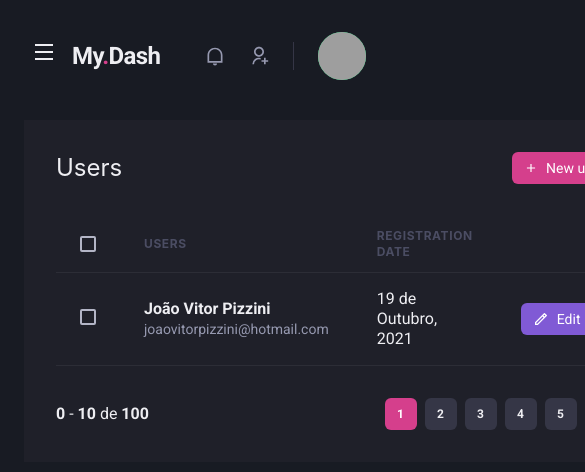
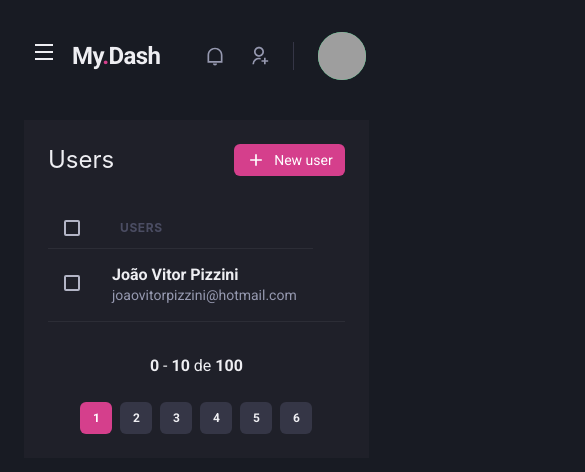
Before and after one commit to JVPizzini/mydash, a Next.js app: page /users in a window 390 px wide. Shown: the top 472 px of the page, 585 px wide, since content can reach past the window. Built offline with nearby package versions, Linux system fonts and the light colour scheme; grey boxes are pictures that could not be loaded.

Commit message:
responsividade nas páginas

```diff
--- a/src/components/Pagination/index.tsx
+++ b/src/components/Pagination/index.tsx
@@ -4,7 +4,7 @@ import { PaginationItems } from "./PaginationItems";
 export function Pagination() {
   return (
     <Stack
-      direction="row"
+      direction={["column","row"]}
       justify="space-between"
       align="center"
       mt="8"
--- a/src/components/Sidebar/NavLink.tsx
+++ b/src/components/Sidebar/NavLink.tsx
@@ -1,17 +1,20 @@
 import Icon from "@chakra-ui/icon";
-import { Link, Text, LinkProps as ChakraLinkProps } from "@chakra-ui/react";
+import { Link as ChakraLink, Text, LinkProps as ChakraLinkProps } from "@chakra-ui/react";
 import { ElementType } from "react";
-
+import Link from 'next/link';
 interface NavLinkProps extends ChakraLinkProps {
   icon: ElementType;
   children: string;
+  href: string;
 }
 
-export function NavLink({icon, children,...rest }: NavLinkProps) {
+export function NavLink({ icon, children, href, ...rest }: NavLinkProps) {
   return (
-    <Link display="flex" align="center" {...rest}>
-      <Icon as={icon} fontSize="20" />
-      <Text ml="4" fontWeight="medium" >{children}</Text>
+    <Link href={href} passHref>
+      <ChakraLink display="flex" align="center" {...rest}>
+        <Icon as={icon} fontSize="20" />
+        <Text ml="4" fontWeight="medium" >{children}</Text>
+      </ChakraLink>
     </Link>
   );
 }
--- a/src/components/Sidebar/SidebarNav.tsx
+++ b/src/components/Sidebar/SidebarNav.tsx
@@ -7,12 +7,12 @@ export function SidebarNav() {
   return (
     <Stack spacing="12" align="stretch">
       <NavSection title="MENU">
-        <NavLink icon={RiDashboardLine}>Dashboard</NavLink>
-        <NavLink icon={RiContactsLine}>Users</NavLink>
+        <NavLink icon={RiDashboardLine} href="/dashboard">Dashboard</NavLink>
+        <NavLink icon={RiContactsLine}href="/users">Users</NavLink>
       </NavSection>
       <NavSection title="AUTOMATION" >
-        <NavLink icon={RiInputMethodLine}>Forms</NavLink>
-        <NavLink icon={RiGitMergeLine}>Automation</NavLink>
+        <NavLink icon={RiInputMethodLine}href="/forms">Forms</NavLink>
+        <NavLink icon={RiGitMergeLine}href="/automation">Automation</NavLink>
       </NavSection>
     </Stack>
   );
--- a/src/pages/dashboard.tsx
+++ b/src/pages/dashboard.tsx
@@ -85,7 +85,7 @@ export default function DashBoard() {
         <Sidebar />
         <SimpleGrid flex="1" gap="4" minChildWidth="320px" aling="flex-start">
           <Box
-            p="8"
+            p={["4","8"]}
             bg="gray.800"
             borderRadius={8}
             pb="4"
@@ -94,7 +94,7 @@ export default function DashBoard() {
             <Chart options={options} series={series} type="area" height={160} />
           </Box>
           <Box
-            p="8"
+            p={["4","8"]}
             bg="gray.800"
             borderRadius={8}
             pb="4"
--- a/src/pages/users/index.tsx
+++ b/src/pages/users/index.tsx
@@ -1,5 +1,5 @@
 //chakra-ui
-import { Box, Flex, Heading, Button, Icon, Table, Thead, Tr, Th, Td, Checkbox, Tbody, Text } from "@chakra-ui/react";
+import { Box, Flex, Heading, Button, Icon, Table, Thead, Tr, Th, Td, Checkbox, Tbody, Text, useBreakpointValue } from "@chakra-ui/react";
 import React from "react";
 
 //React
@@ -9,18 +9,26 @@ import { RiAddLine, RiPencilLine } from "react-icons/ri";
 import { Header } from '../../components/Header';
 import { Sidebar } from "../../components/Sidebar";
 import { Pagination } from "../../components/Pagination";
+import Link from "next/link";
 
 export default function listUsers() {
+
+  const isWideScreen = useBreakpointValue(
+    {
+      base: false,
+      lg: true,
+    })
   return (
-    <Box>
+    <Box >
       <Header />
 
-      <Flex w="100%" my="6" maxWidth={1480} mx="auto" px="6">
+      <Flex w="100%" my="6" maxWidth={1480} mx="auto" px="6" >
         <Sidebar />
 
-        <Box flex="1" boderradius={8} bg="gray.800" p="8">
+        <Box flex="1" boderradius={8} bg="gray.800" p="6" >
           <Flex mb="8" justify="space-between" align="center">
             <Heading size="lg" fontWeight="normal">Users</Heading>
+            <Link href="/users/create" passHref>
               <Button
                 cursor="pointer"
                 as="a"
@@ -28,36 +36,37 @@ export default function listUsers() {
                 fontSize="sm"
                 fontWeight="normal"
                 colorScheme="pink"
-              leftIcon={<Icon as={RiAddLine} />}>
+                leftIcon={<Icon as={RiAddLine} fontSize="20" />}>
                 New user
               </Button>
+            </Link>
           </Flex>
 
           <Table colorScheme="whiteAlpha">
             <Thead>
               <Tr>
-                <Th px="6" color="gray.300" width="8">
+                <Th px={["4", "4", "6"]} color="gray.300" width="8">
                   <Checkbox colorScheme="pink" />
                 </Th>
                 <Th>Users</Th>
-                <Th>Registration date</Th>
-                <Th width="8"></Th>
+                {isWideScreen && <Th>Registration date</Th>}
+                {/* <Th width="8"></Th> */}
               </Tr>
             </Thead>
             <Tbody>
               <Tr>
-                <Td>
+                <Td px={["4", "4", "6"]} >
                   <Checkbox colorScheme="pink" />
                 </Td>
-                <Td>
+                <Td px={["4", "4", "6"]} >
                   <Box>
                     <Text fontWeight="bold">João Vitor Pizzini</Text>
                     <Text fontSize="sm" color="gray.300" >joaovitorpizzini@hotmail.com</Text>
                   </Box>
                 </Td>
-                <Td>19 de Outubro, 2021</Td>
-                <Td>
-                  <Button
+                {isWideScreen && <Td>19 de Outubro, 2021</Td>}
+                <Td px={["4", "4", "6"]} align="center">
+                  {isWideScreen && <Button
                     cursor="pointer"
                     as="a"
                     size="sm"
@@ -66,7 +75,7 @@ export default function listUsers() {
                     colorScheme="purple"
                     leftIcon={<Icon as={RiPencilLine} fontSize="16" />}>
                     Edit
-                  </Button>
+                  </Button>}
                 </Td>
               </Tr>
             </Tbody>
```
Also changed, not shown: src/pages/users/create.tsx (+7 -4 lines). Lines whose indentation alone changed are shown as unchanged.
